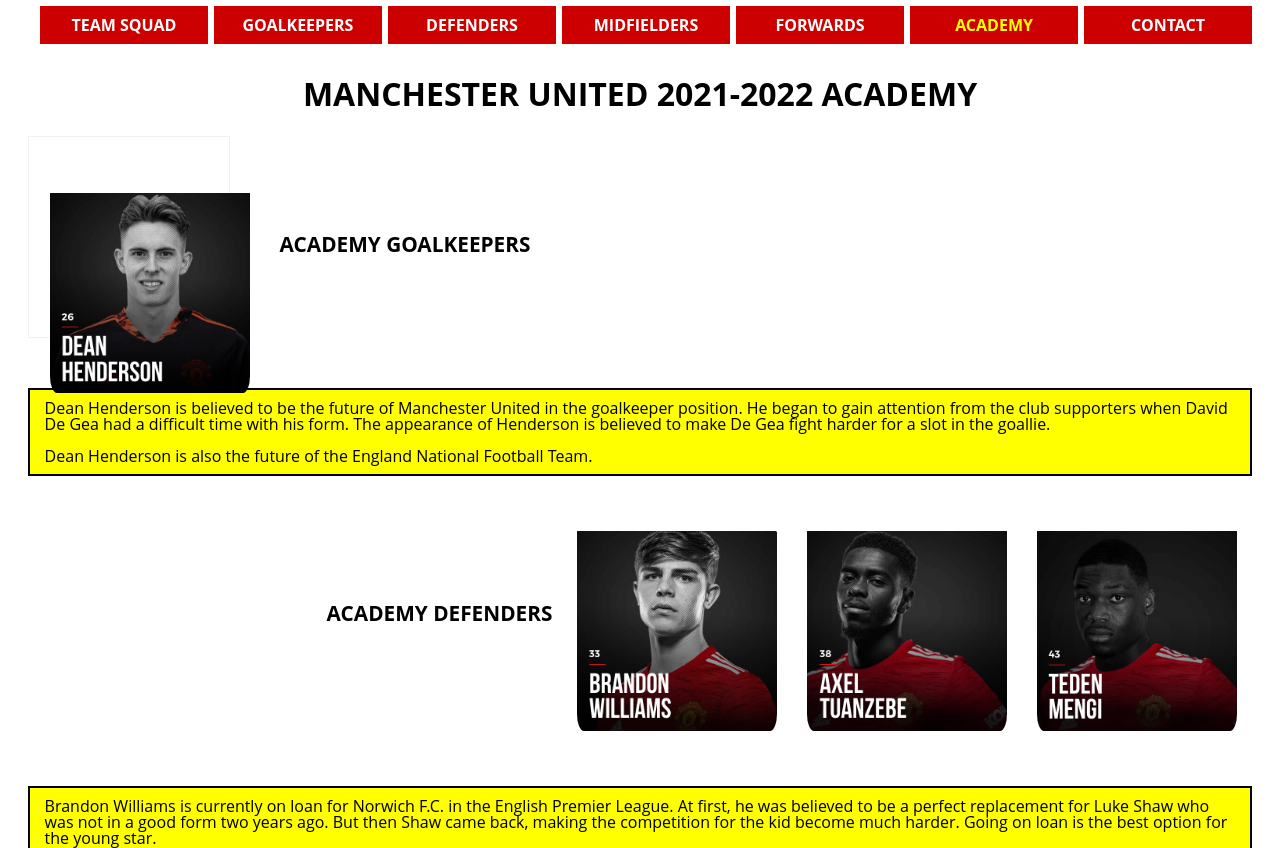
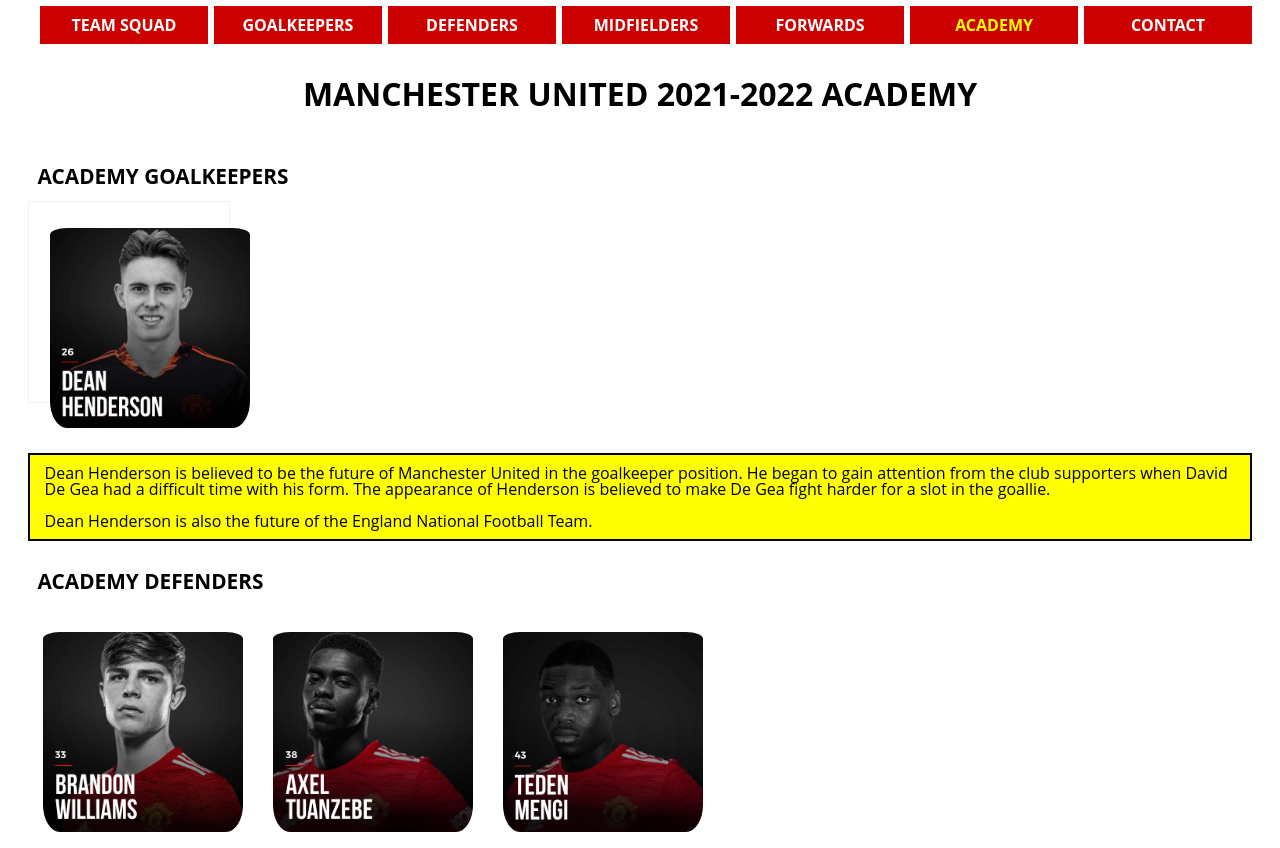
Before and after one commit to minshantang/final-portfolio, a plain HTML site: page academy.html in a window 1280 px wide. Shown: the part 480-1328 px from the top of the page. Drawn offline with Linux system fonts and the light colour scheme.

Commit message:
Add files via upload

```diff
--- a/academy.html
+++ b/academy.html
@@ -54,13 +54,13 @@
     <!-- main -->
     <main id="main">
         <!-- Images for Academy Goalkeepers-->
+        <h2>ACADEMY GOALKEEPERS</h2>
         <div class="flex-container-1">
-            <h2>ACADEMY GOALKEEPERS</h2>
             <div class="flip-card">
                 <div class="flip-card-inner">
                     <div class="flip-card-front">
                         <button>
-                            <img src="images/henderson.png" class="settohover" alt="26. Dean Henderson" width="200" />
+                            <img src="images/henderson.png" class="settohover henderson" alt="26. Dean Henderson" width="200" />
                         </button>
                     </div>
                     <div class="flip-card-back">
@@ -77,8 +77,8 @@
         </p>
 
         <!-- Images for Academy Defenders-->
+        <h2>ACADEMY DEFENDERS</h2>
         <div class="flex-container-2">
-            <h2>ACADEMY DEFENDERS</h2>
             <img src="images/williams.png" alt="33. Brandon Williams" width="200" />
             <img src="images/tuanzebe.png" class="settohover" alt="38. Axel Tuanzebe" width="200" />
             <img src="images/mengi.png" alt="43. Teden Mengi" width="200" />
@@ -93,8 +93,8 @@
         </p>
 
         <!-- Images for Academy Midfielders-->
+        <h2>ACADEMY MIDFIELDERS</h2>
         <div class="flex-container-3">
-            <h2>ACADEMY MIDFIELDERS</h2>
             <img src="images/garner.png" class="settohover" alt="37. James Garner" width="200" />
             <img src="images/mctominay.png" alt="39. Scott McTominay" width="200" />
             <img src="images/hannibal.png" class="settohover" alt="46. Hannibal" width="200" />
@@ -108,8 +108,8 @@
         </p>
 
         <!-- Images for Academy Midfielders-->
+        <h2>ACADEMY FOWARDS</h2>
         <div class="flex-container-4">
-            <h2>ACADEMY FOWARDS</h2>
             <img src="images/rashford.png" alt="10. Marcus Rashford" width="200" />
             <img src="images/greenwood.png" class="settohover" alt="11. Mason Greenwood" width="200" />
             <img src="images/elanga.png" alt="36. Anthony Elanga" width="200" />
--- a/css/style.css
+++ b/css/style.css
@@ -80,6 +80,7 @@
     padding-bottom: 15px;
     padding-left: 10px;
     font-family: "Open Sans", sans-serif;
+    text-align: center;
 }
 
 /*Style the images*/
@@ -87,10 +88,10 @@
     height: 200px;
     width: 200px;
     border: 3px solid transparent;
-    padding-top: 50px;
+    padding-top: 20px;
     padding-left: 10px;
     padding-right: 10px;
-    border-radius: 20px;
+    border-radius: 30px;
     margin: 2px;
 }
 
@@ -355,8 +356,8 @@
     .flex-container-1,
     .flex-container-3 {
         display: flex;
-        flex-direction: row-reverse;
-        justify-content: flex-end;
+        flex-direction: row;
+        justify-content: center;
         flex-wrap: nowrap;
     }
 
@@ -368,8 +369,12 @@
     .flex-container-4 {
         display: flex;
         flex-direction: row;
-        justify-content: flex-end;
+        justify-content: center;
         flex-wrap: wrap;
+    }
+
+    img {
+        padding-top: 20px;
     }
 }
 
@@ -420,20 +425,24 @@
 
     .flex-container-1, .flex-container-3 {
         display: flex;
-        flex-direction: row-reverse;
-        justify-content: flex-end;
+        flex-direction: row;
+        justify-content: flex-start;
         flex-wrap: wrap;
-    }
-
-    .flex-container-1 h2 {
-        padding-left: 50px;
     }
 
     .flex-container-2, .flex-container-4 {
         display: flex;
         flex-direction: row;
-        justify-content: flex-end;
+        justify-content: flex-start;
         flex-wrap: wrap;
+    }
+
+    img {
+        padding-top: 20px;
+    }
+
+    h2 {
+        text-align: left;
     }
 }
 
```
Also changed, not shown: defenders.html (+2 -1 lines), forwards.html (+2 -0 lines), goalkeepers.html (+6 -4 lines), index.html (+4 -4 lines), midfielders.html (+2 -0 lines).
